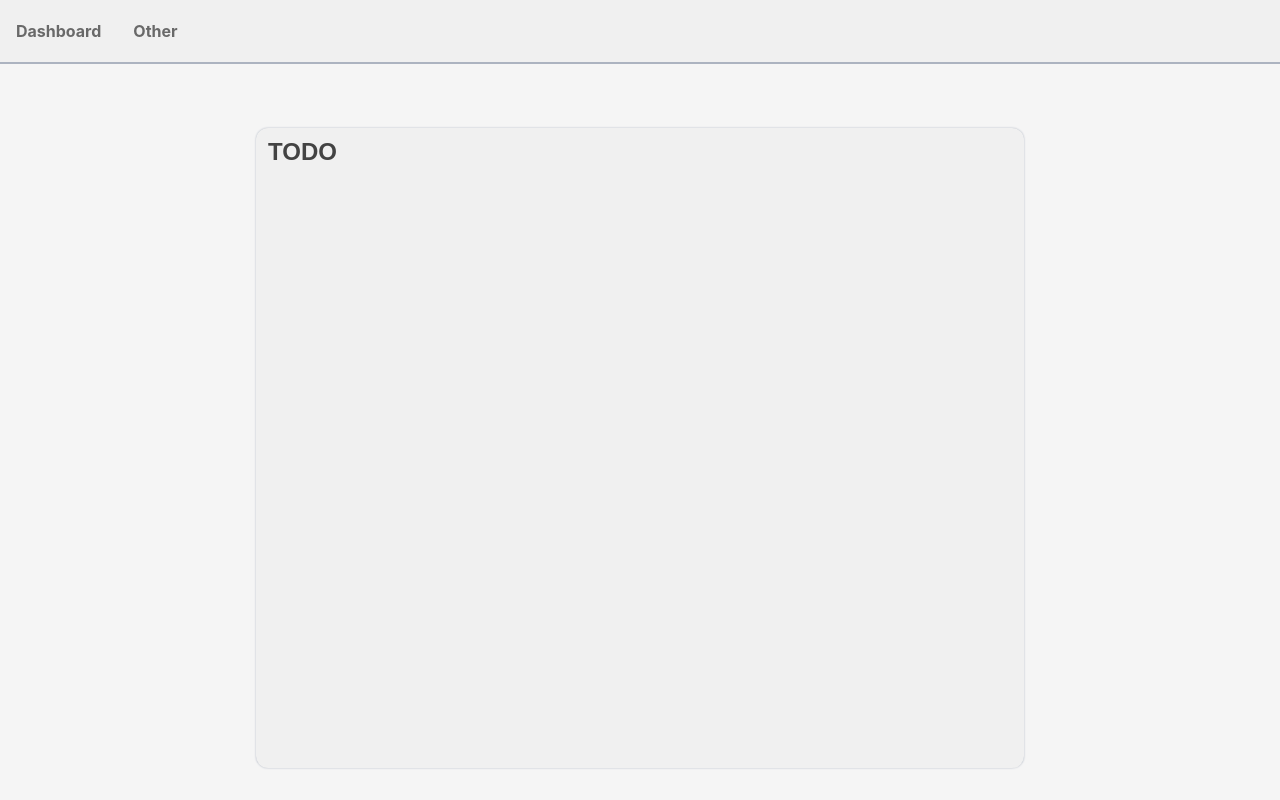
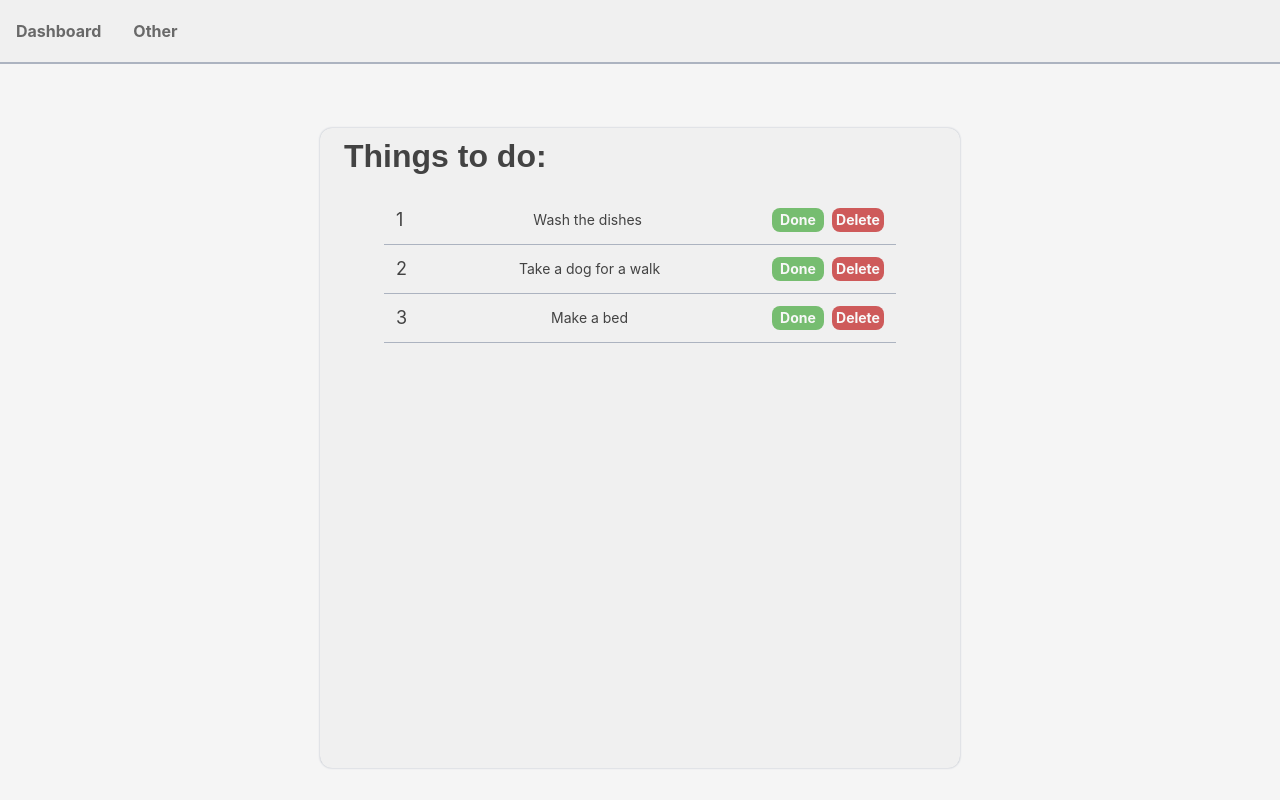
Before and after one commit to MSzostaq/TODO-List, a React (Create React App) app: page /dashboard in a window 1280 px wide. Built offline with nearby package versions, Linux system fonts and the light colour scheme.

Commit message:
added card items

```diff
--- a/src/views/Dashboard.jsx
+++ b/src/views/Dashboard.jsx
@@ -14,34 +14,116 @@ const ViewWrapper = styled.div`
   justify-content: center;
 `;
 
-const Card = styled.div`
+const CardWrapper = styled.div`
   background-color: ${({ theme }) => theme.colors.lightGrey};
   border-radius: 12px;
   box-shadow: 0 0 2px 0 ${({ theme }) => theme.colors.darkPurple};
   margin-top: 128px;
+  overflow-y: auto;
   width: 80vw;
   height: 80vh;
 
   @media (min-width: 800px) {
-    width: 60vw;
+    width: 50vw;
   }
 `;
 
 const Title = styled.h1`
   color: ${({ theme }) => theme.colors.darkGrey};
-  font-size: ${({ theme }) => theme.fontSize.xl};
+  font-size: ${({ theme }) => theme.fontSize.xxl};
   font-family: sans-serif;
   font-weight: bold;
-  margin: 12px;
+  margin: 12px 24px 24px;
+`;
+
+const StyledCard = styled.div`
+  cursor: pointer;
+  display: flex;
+  flex-direction: column;
+  align-items: center;
+  justify-content: flex-start;
+`;
+
+const ItemWrapper = styled.div`
+  border-bottom: 1px solid ${({ theme }) => theme.colors.darkPurple};
+  display: flex;
+  justify-content: space-between;
+  padding: 12px;
+  width: 80%;
+`;
+
+const ItemNumber = styled.h1`
+  display: flex;
+  align-items: center;
+  justify-content: center;
+  color: ${({ theme }) => theme.colors.darkGrey};
+  font-size: ${({ theme }) => theme.fontSize.l};
+`;
+
+const Item = styled.h1`
+  display: flex;
+  align-items: center;
+  justify-content: center;
+  color: ${({ theme }) => theme.colors.darkGrey};
+  font-size: ${({ theme }) => theme.fontSize.m};
+`;
+
+const ButtonWrapper = styled.div`
+  display: flex;
+  align-items: center;
+  justify-content: center;
+  gap: 8px;
+`;
+
+const DoneButton = styled(Button)`
+  background-color: ${({ theme }) => theme.colors.succes};
+  width: 52px;
+  height: 24px;
+`;
+
+const DeleteButton = styled(Button)`
+  background-color: ${({ theme }) => theme.colors.error};
+  width: 52px;
+  height: 24px;
 `;
 
 const Dashboard = () => {
   return (
     <Wrapper>
       <ViewWrapper>
-        <Card>
-          <Title>TODO</Title>
-        </Card>
+        <CardWrapper>
+          <Title>Things to do:</Title>
+          <StyledCard>
+            <ItemWrapper>
+              <ItemNumber>1</ItemNumber>
+              <Item>Wash the dishes</Item>
+              <ButtonWrapper>
+                <DoneButton whileTap={{ scale: 0.95 }}>Done</DoneButton>
+                <DeleteButton whileTap={{ scale: 0.95 }}>Delete</DeleteButton>
+              </ButtonWrapper>
+            </ItemWrapper>
+          </StyledCard>
+          <StyledCard>
+            <ItemWrapper>
+              <ItemNumber>2</ItemNumber>
+              <Item>Take a dog for a walk</Item>
+              <ButtonWrapper>
+                <DoneButton whileTap={{ scale: 0.95 }}>Done</DoneButton>
+                <DeleteButton whileTap={{ scale: 0.95 }}>Delete</DeleteButton>
+              </ButtonWrapper>
+            </ItemWrapper>
+          </StyledCard>
+          <StyledCard>
+            <ItemWrapper>
+              <ItemNumber>3</ItemNumber>
+              <Item>Make a bed</Item>
+              <ButtonWrapper>
+                <DoneButton whileTap={{ scale: 0.95 }}>Done</DoneButton>
+                <DeleteButton whileTap={{ scale: 0.95 }}>Delete</DeleteButton>
+              </ButtonWrapper>
+            </ItemWrapper>
+          </StyledCard>
+        </CardWrapper>
       </ViewWrapper>
     </Wrapper>
   );
```
